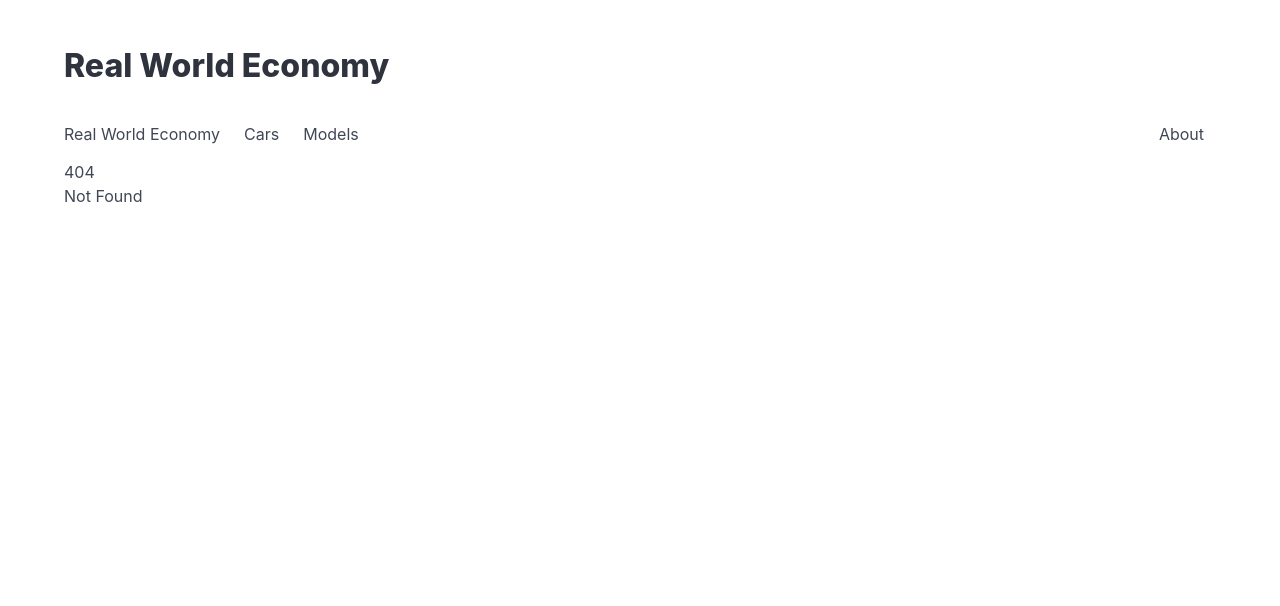
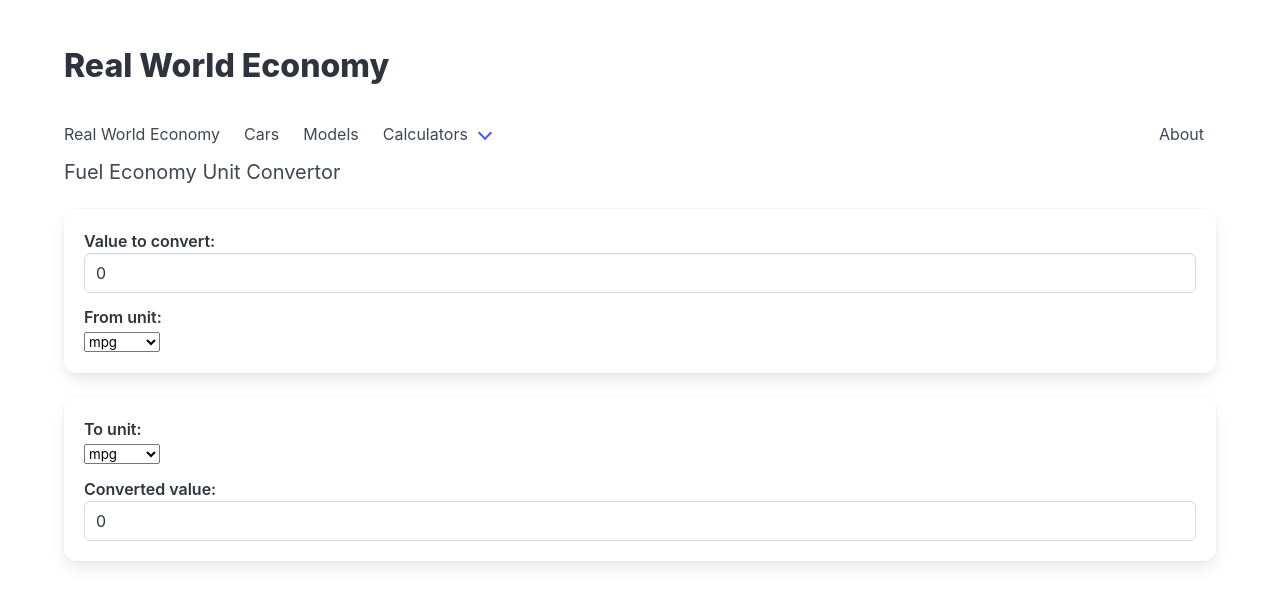
Before and after one commit to jkingok/rwe-pwa, a SvelteKit app: page /calculators/units/economy in a window 1280 px wide. Before the commit this address had no page. Shown: the top 606 px of the page. Built offline with nearby package versions, Linux system fonts and the light colour scheme.

Commit message:
Back to basics - experiment with a dynamic Svelte form

```diff
--- a/src/routes/+layout.svelte
+++ b/src/routes/+layout.svelte
@@ -3,6 +3,8 @@
 	import 'bulma/css/bulma.css'
 
 	let { children } = $props();
+
+	let burgerActive = $state(false);
 </script>
 
 <svelte:head>
@@ -16,11 +18,14 @@
 		<h1 class="title">
 			Real World Economy
 		</h1>
-		<nav class="navbar" role="navigation" aria-label="main navigation">
+		<nav class="navbar" aria-label="main navigation">
 			<div class="navbar-brand">
 				<a class="navbar-item" href="/">Real World Economy</a>
 
-				<a role="button" class="navbar-burger" aria-label="menu" aria-expanded="false" data-target="navbarBasicExample">
+				<a role="button" class={["navbar-burger", burgerActive && 'is-active']} aria-label="menu" aria-expanded="false" data-target="navbarBasicExample"
+					onclick={() => burgerActive = !burgerActive}
+					href="#top"
+					>
 					<span aria-hidden="true"></span>
     				<span aria-hidden="true"></span>
       				<span aria-hidden="true"></span>
@@ -28,7 +33,7 @@
     			</a>
 			</div>
 
-			<div class="navbar-menu">
+			<div class={["navbar-menu", burgerActive && 'is-active']}>
 				<div class="navbar-start">
 					<a class="navbar-item" href="/car">
 						Cars
@@ -37,6 +42,26 @@
 					<a class="navbar-item" href="/model">
 						Models
 					</a>
+
+					<div class="navbar-item has-dropdown is-hoverable">
+        				<a class="navbar-link" href="#top">
+							Calculators
+        				</a>
+
+						<div class="navbar-dropdown">
+							<div class="navbar-item has-dropdown is-hoverable">
+          						<div class="navbar-item">
+            						Unit Conversions
+								</div>
+
+								<a class="navbar-item" href="/calculators/units/economy">
+									Fuel Economy
+								</a>
+
+								<hr class="navbar-divider" />
+							</div>
+						</div>
+					</div>
 				</div>
 			</div>
 
--- /dev/null
+++ b/src/routes/calculators/units/economy/+page.svelte
@@ -0,0 +1,102 @@
+<script lang="ts">
+    let input = $state(0);
+    let units = [
+        {
+            id: 1,
+            text: 'mpg'
+        },
+        {
+            id: 2,
+            text: "L/100km"
+        },
+        {
+            id: 3,
+            text: "km/L"
+        }
+    ];
+    let ratios = [
+        // from -- to
+        //  mpg, L/100km,  km/L
+              1, 282.481, 0.354, // mpg
+        282.481,       1,   100, // L/100km
+          2.825,     100,     1, // km/L
+
+    ];
+    const multiply =  true;
+    const divide   = false;
+    let directions = [
+        // from -- to
+        //    mpg,  L/100km,     km/L
+         multiply,   divide, multiply, // mpg
+           divide, multiply,   divide, // L/100km
+         multiply,   divide, multiply, // km/L
+
+    ];
+    let unitin = $state(units[0]);
+    let unitout = $state(units[0]);
+    let unitmapped = $state(0);
+</script>
+
+<!-- Intent of this page is to make a live updating fuel economy converter -->
+
+<h2 class="subtitle">Fuel Economy Unit Convertor</h2>
+
+<form onsubmit={(e) => e.preventDefault()}>
+
+<div class="box">
+
+<div class="field">
+    <label class="label">
+        Value to convert:&nbsp;
+        <div class="control">
+            <input class="input" type="number" bind:value={input} />
+        </div>
+    </label>
+</div>
+
+<div class="field">
+    <label class="label">
+        From unit:&nbsp;
+        <div class="control">
+            <select bind:value={unitin} onchange={() => unitmapped = (unitin.id - 1) * 3 + unitout.id - 1}>
+                {#each units as unit}
+                    <option value={unit}>{unit.text}</option>
+                {/each}
+            </select>
+        </div>
+    </label>
+</div>
+
+</div>
+
+<div class="box">
+
+<div class="field">
+    <label class="label">
+        To unit:&nbsp;
+        <div class="control">
+            <select bind:value={unitout} onchange={() => unitmapped = (unitin.id - 1) * 3 + unitout.id - 1}>
+                {#each units as unit}
+                    <option value={unit}>{unit.text}</option>
+                {/each}
+            </select>
+        </div>
+    </label>
+</div>
+
+<div class="field">
+    <label class="label">
+        Converted value:&nbsp;
+        <div class="control">
+            <input class="input" type="number" value={
+                directions[unitmapped] === multiply
+                    ? input * ratios[(unitin.id - 1) * 3 + unitout.id - 1]
+                    : ratios[(unitin.id - 1) * 3 + unitout.id - 1] / input
+            } readonly />
+        </div>
+    </label>
+</div>
+
+</div>
+
+</form>
```
